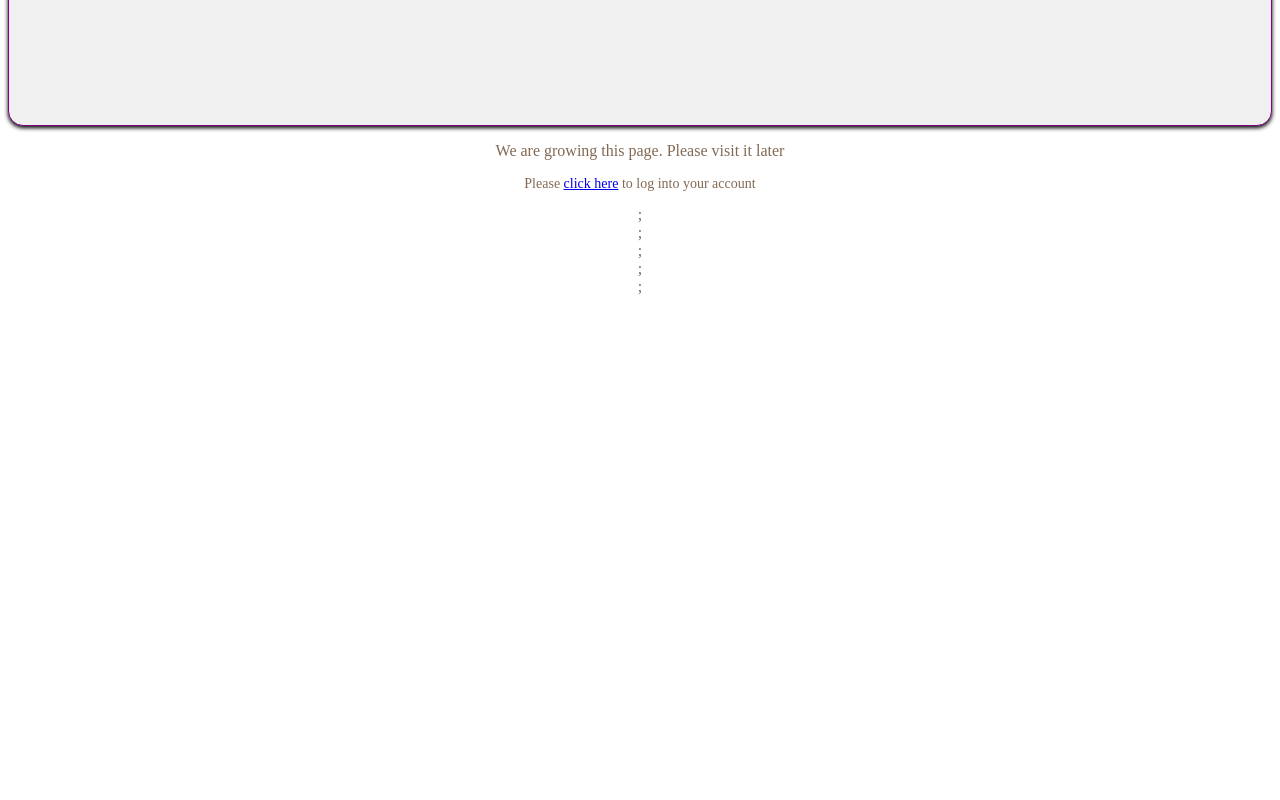
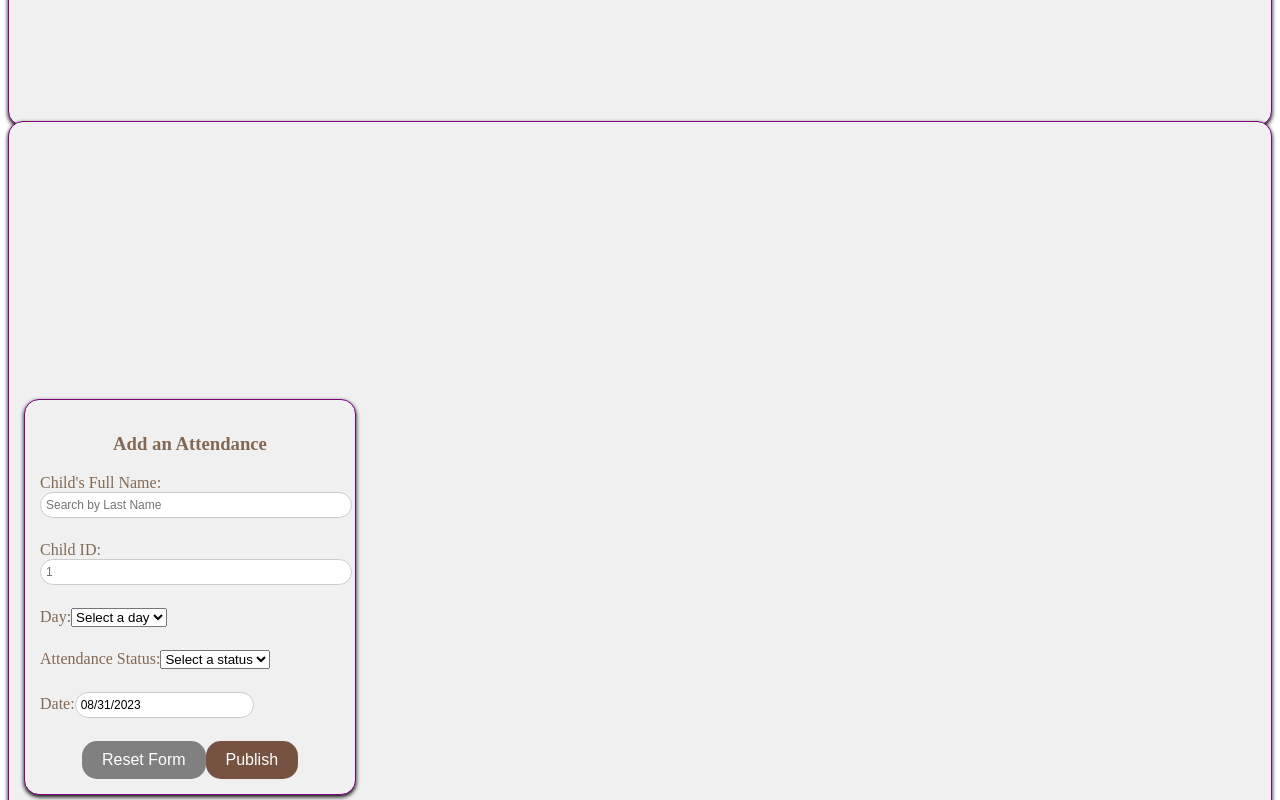
Before and after one commit to tacharya2/LoginFrontEnd, a React (Create React App) app: page /Home in a window 1280 px wide. Shown: the part 1300-2100 px from the top of the page. Before the commit the page ends 1604 px from the top, so only its background shows below. Built offline with nearby package versions, Linux system fonts and the light colour scheme; no server answers.

Commit message:
AttendanceForm.1 : Attendance Form for attendance is created. Not functioning as we need to work on back-end for date field.Also, the childId is not mapped properly, yet.Don't worry about look and feel yet.

```diff
--- /dev/null
+++ b/src/AttendanceForm.js
@@ -0,0 +1,155 @@
+import React, { useState } from 'react';
+import DatePicker from 'react-datepicker';
+import moment from 'moment';
+import axios from 'axios';
+import './App.css';
+import 'react-datepicker/dist/react-datepicker.css';
+
+
+
+const AttendanceForm = ({ onAttendanceAdded, childId }) => {
+  const [attendanceInfo, setAttendanceInfo] = useState({
+    fullName: '',
+    childId: '',
+    day: '',
+    attendanceStatus: '',
+    sendEmail: '',
+    date: moment().format('MM/DD/YYYY'),
+    // Add more fields as needed
+  });
+  const [submitStatus, setSubmitStatus] = useState(null);
+
+        const handleInputChange = (event) => {
+          const { name, value } = event.target;
+
+          // Handle special case for the date field
+          if (name === 'date') {
+            const formattedDate = value ? moment(value).format('MM/DD/YYYY') : '';
+            setAttendanceInfo((prevInfo) => ({
+              ...prevInfo,
+              [name]: formattedDate,
+            }));
+          } else {
+            setAttendanceInfo((prevInfo) => ({
+              ...prevInfo,
+              [name]: value,
+            }));
+          }
+        };
+
+    const handleSubmit = async (event) => {
+    event.preventDefault();
+
+    // After adding the child, update the UI by calling onAttendanceAdded
+    const url = `http://localhost:8080//api/attendance/addAttendance`;
+    try{
+    setSubmitStatus('submitting...');
+            setTimeout(() => {
+            setSubmitStatus(null);
+            handleResetFormFields();
+          }, 7000);
+    await axios
+            .post(url, attendanceInfo)
+        onAttendanceAdded(attendanceInfo);
+        setSubmitStatus("success");
+        setTimeout(() => {
+        setSubmitStatus(null);
+        handleResetFormFields();
+      }, 7000); //Success! is displayed for 7 sec
+    }catch(error){
+    console.error("Error submitting child data", error);
+    setSubmitStatus('error')
+    }
+  };
+      const initialFormState = {
+        fullName: '',
+        childId: '',
+        day: '',
+        attendanceStatus: '',
+        sendEmail: '',
+        date: moment().format('MM/DD/YYYY'),
+      };
+    const handleResetFormFields = () => {
+      setAttendanceInfo(initialFormState);
+    };
+        const handleDateChange = (name, date) => {
+          const formattedDate = date ? moment(date).format('MM/DD/YYYY') : '';
+          setAttendanceInfo((prevInfo) => ({
+            ...prevInfo,
+            [name]: formattedDate,
+          }));
+        };
+
+  return (
+     <div className="container">
+      <div className="form-wrapper">
+      <h3>Add an Attendance</h3>
+      <form onSubmit={handleSubmit}>
+           <div className='form-element'>
+            <label> Child's Full Name:
+              <input required type="text" name="fullName" placeholder="Search by Last Name" value={attendanceInfo.fullName} onChange={handleInputChange}/>
+            </label>
+            </div>
+            <br />
+           <div className='form-element'>
+            <label> Child ID:
+              <input required type="number" name="childId" placeholder="1" value={attendanceInfo.childId} onChange={handleInputChange}/>
+            </label>
+            </div>
+            <br />
+           <div className='form-element'>
+          <label> Day:
+            <select required name="day" value={attendanceInfo.day} onChange={handleInputChange}>
+              <option value="">Select a day</option>
+              <option value="Friday">Friday</option>
+              <option value="Saturday">Saturday</option>
+              <option value="Sunday">Sunday</option>
+              <option value="Other">Other</option>
+              <option value="Occasion">Occasion</option>
+            </select>
+          </label>
+          </div>
+          <br />
+           <div className='form-element'>
+          <label> Attendance Status:
+            <select required name="attendanceStatus" value={attendanceInfo.attendanceStatus} onChange={handleInputChange}>
+              <option value="">Select a status</option>
+              <option value="Present">Present</option>
+              <option value="Partial">Partial</option>
+              <option value="Excused">Excused</option>
+              <option value="Absent">Absent</option>
+            </select>
+          </label>
+          </div>
+          <br />
+          <div className='form-element'>
+            <label htmlFor="dateField">Date:</label>
+            <DatePicker
+              id="dateField"
+              selected={attendanceInfo.date ? new Date(attendanceInfo.date) : null}
+              onChange={(date) => handleDateChange('date', date)}
+              dateFormat="MM/dd/yyyy"
+              showMonthDropdown
+              showYearDropdown
+              dropdownMode="select"
+            />
+          </div>
+           <br />
+        <button type="reset" className="reset" onClick={handleResetFormFields} >Reset Form </button>
+        <button className="submit-button" type="submit">Publish</button>
+
+      </form>
+      {submitStatus === 'success' && (
+        <p style={{ color: 'green' }}>Published successfully!</p>
+      )}
+      {submitStatus === 'error' && (
+        <p style={{ color: 'red' }}>An error occurred. Please try again.</p>
+      )}
+      {submitStatus === 'submitting...' && (
+        <p style={{ color: 'blue' }}>Submitting.....</p>
+      )}
+      </div>
+    </div>
+  );
+};
+export default AttendanceForm;
--- a/src/Home.js
+++ b/src/Home.js
@@ -7,6 +7,7 @@ import EmergencyId from './EmergencyId';
 import InfoId from './InfoId';
 import NewsFeedId from './NewsFeedId';
 import AnnouncementId from './AnnouncementId';
+import AttendanceForm from './AttendanceForm';
 
 function Home() {
 
@@ -15,6 +16,7 @@ function Home() {
          <h1>Intra-National Support Foundation of America</h1>
             <h2>Welcome to the Home Page</h2>
             <MessageForm />
+            <AttendanceForm/>
             {/* Add your content here */}
             <p>We are growing this page. Please visit it later </p>
             <p className="log-in">Please <Link to="/Login">click here</Link> to log into your account</p>
```
Also changed, not shown: src/DisplayAttendance.js (added, +41 -0 lines).
